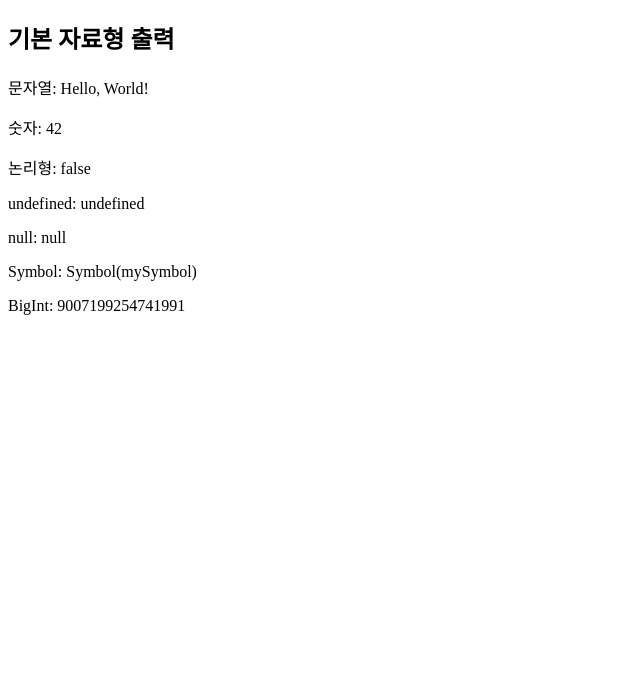
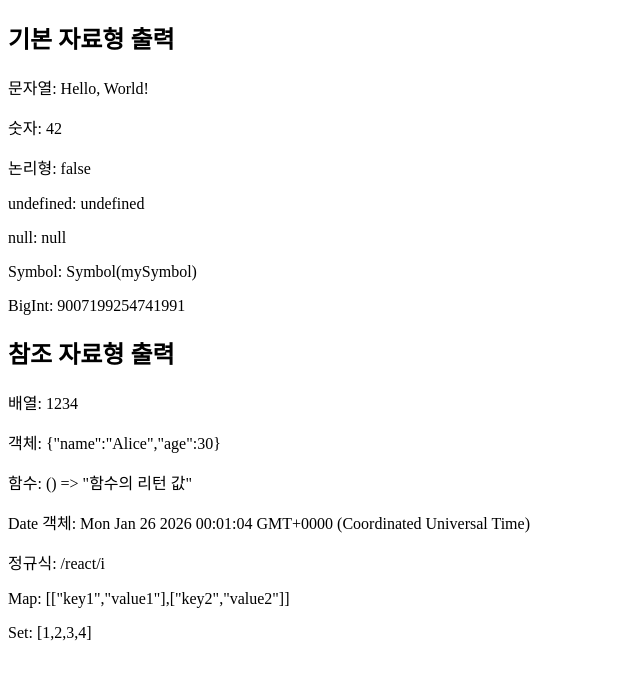
Before and after one commit to jieun-107/react-study, a React (Vite) app: page / in a window 1280 px wide. Shown: the top 680 px of the page, without its empty margins (0-640 px from the left). Built offline with nearby package versions, Linux system fonts and the light colour scheme.

Commit message:
참조 데이터 출력

```diff
--- a/src/App.tsx
+++ b/src/App.tsx
@@ -1,5 +1,5 @@
 export default function App() {
-
+  // 기본 자료형 출력
   const primitiveString = "Hello, World!";
   const primitiveNumber = 42;
   const primitiveBoolean = false;
@@ -7,6 +7,18 @@
   const primitiveNull = null;
   const primitiveSymbol = Symbol("mySymbol");
   const primitiveBigInt = 9007199254741991n;
+
+  // 참조 자료형 출력
+  const referenceArray = [1, 2, 3, 4];
+  const referenceObject = { name: "Alice", age: 30 };
+  const referenceFunction = () => "함수의 리턴 값";
+  const referenceDate = new Date();
+  const referenceRegExp = /react/i;
+  const referenceMap = new Map([
+    ["key1", "value1"],
+    ["key2", "value2"],
+  ]);
+  const referenceSet = new Set([1, 2, 3, 4]);
 
   return (
     // <> : React.Fragment 와 같은 의미 (전체 감싸기 용도)
@@ -19,6 +31,15 @@
       <p>null: {String(primitiveNull)}</p>
       <p>Symbol: {String(primitiveSymbol)}</p>
       <p>BigInt: {primitiveBigInt}</p>
+
+      <h2>참조 자료형 출력</h2>
+      <p>배열: {referenceArray}</p>
+      <p>객체: {JSON.stringify(referenceObject)}</p>
+      <p>함수: {referenceFunction.toString()}</p>
+      <p>Date 객체: {referenceDate.toString()}</p>
+      <p>정규식: {referenceRegExp.toString()}</p>
+      <p>Map: {JSON.stringify(Array.from(referenceMap.entries()))}</p>
+      <p>Set: {JSON.stringify(Array.from(referenceSet))}</p>
     </>
   )
 }
```
